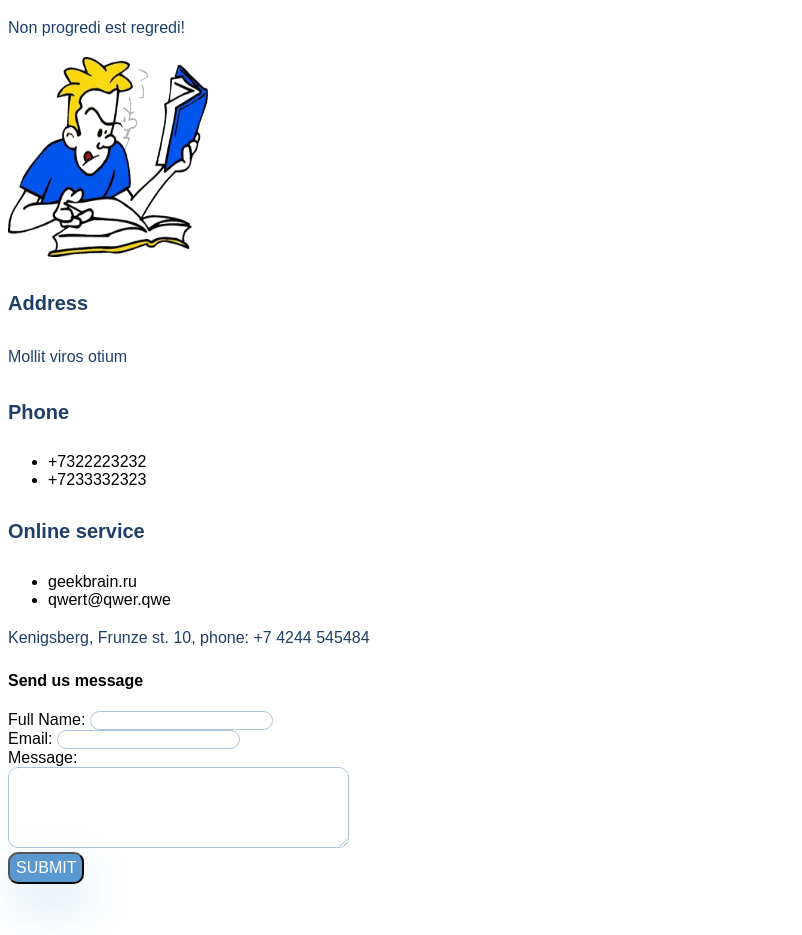
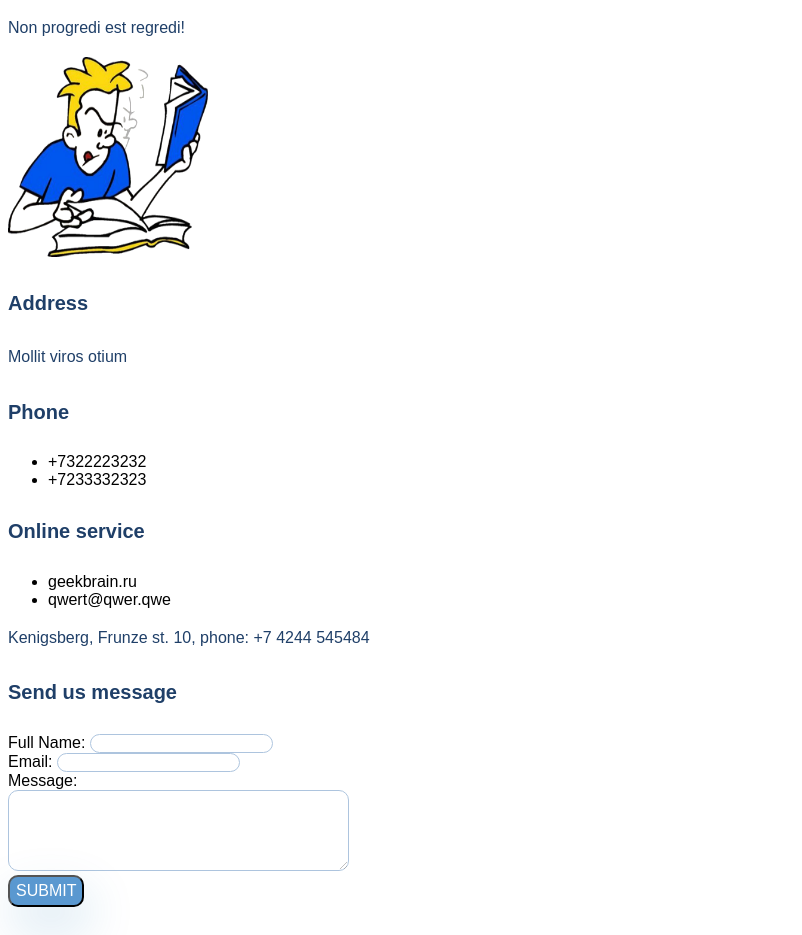
Before and after one commit to Mikhail-Li/For_HTML_CSS, a plain HTML site: page L1/contacts.html in a window 1280 px wide. Shown: the part 160-1095 px from the top of the page, without its empty margins (0-802 px from the left). Drawn offline with Linux system fonts and the light colour scheme.

Commit message:
Lesson 3 HW-1

```diff
--- a/L1/contacts.html
+++ b/L1/contacts.html
@@ -29,7 +29,7 @@
             <li>qwert@qwer.qwe</li>
         </ul>
         <p class = "paragraph"> Kenigsberg, Frunze st. 10, phone: +7 4244 545484</p>
-        <h4>Send us message</h4>
+        <h4 class="head_four">Send us message</h4>
         Full Name: <input class = "input_field" type="text"><br>
         Email: <input class = "input_field" type="email" ><br>
         Message: <br><textarea class = "input_field" cols="40" rows="5" ></textarea><br>
```
